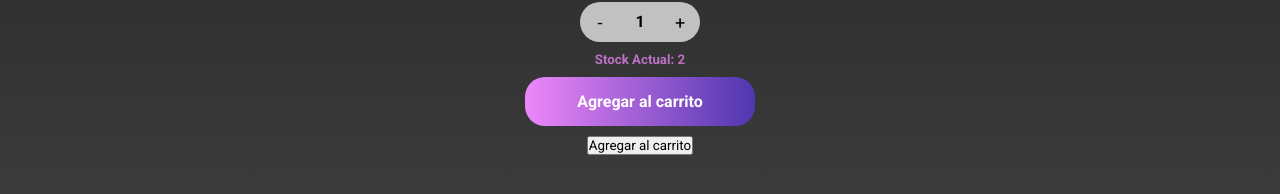
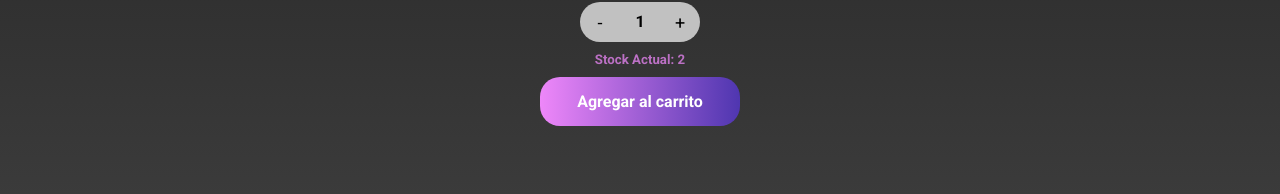
Before and after one commit to Garenio/Coderhouse-ReactJs-EntregaFinal-Garcia, a React (Vite) app: page /item/1 in a window 1280 px wide. Shown: the part 524-718 px from the top of the page. Built offline with nearby package versions, Linux system fonts and the light colour scheme.

Commit message:
Se corrige lógica del botón agregar al carrito

```diff
--- a/src/App.css
+++ b/src/App.css
@@ -198,6 +198,22 @@ nav img {
   font-weight: bold;
 }
 
+.item-detail .addCart {
+  background: rgb(228,138,252);
+  background: linear-gradient(90deg, rgba(238,135,249,1) 0%, rgba(79,54,176,1) 100%);
+  text-decoration: none;
+  color: white;
+  padding: 15px;
+  width: 200px;
+  text-align: center;
+  margin: 10px 0;
+  border-radius: 20px;
+  font-weight: bold;
+  border: none;
+  cursor: pointer;
+  font-size: 16px;
+}
+
 .item-detail h5 {
   color: rgba(237, 135, 249, 0.733);
 }
--- a/src/components/ItemDetailContainer.jsx
+++ b/src/components/ItemDetailContainer.jsx
@@ -1,4 +1,3 @@
-import { Link } from "react-router-dom";
 import { useContext, useState, useEffect } from "react";
 import { useParams } from "react-router-dom";
 
@@ -42,8 +41,7 @@ export const ItemDetailContainer = () => {
       <p>{item.detail}</p>
       <ItemCount initial={1} stock={item.stock} />
       <h5>Stock Actual: {item.stock}</h5>
-      <Link to={"/"}>Agregar al carrito</Link>
-      <button onClick={() => addItem()}>Agregar al carrito</button>
+      <button className="addCart" onClick={() => addItem()}>Agregar al carrito</button>
     </div>
   );
 };
--- a/src/contexts/CartContext.jsx
+++ b/src/contexts/CartContext.jsx
@@ -15,6 +15,6 @@ export const CartProvider = ({ children }) => {
     }); */
 
   return (
-    <CartContext.Provider value={{ cartList }}>{children}</CartContext.Provider>
+    <CartContext.Provider value={{ clear, addItem, cartList }}>{children}</CartContext.Provider>
   );
 };
```
